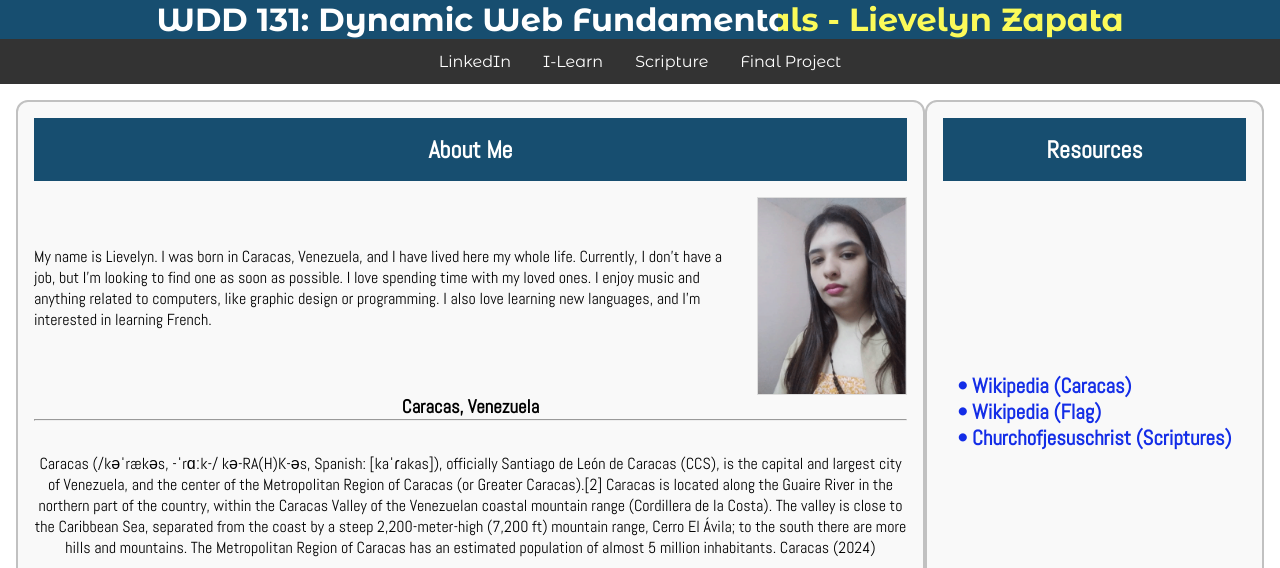
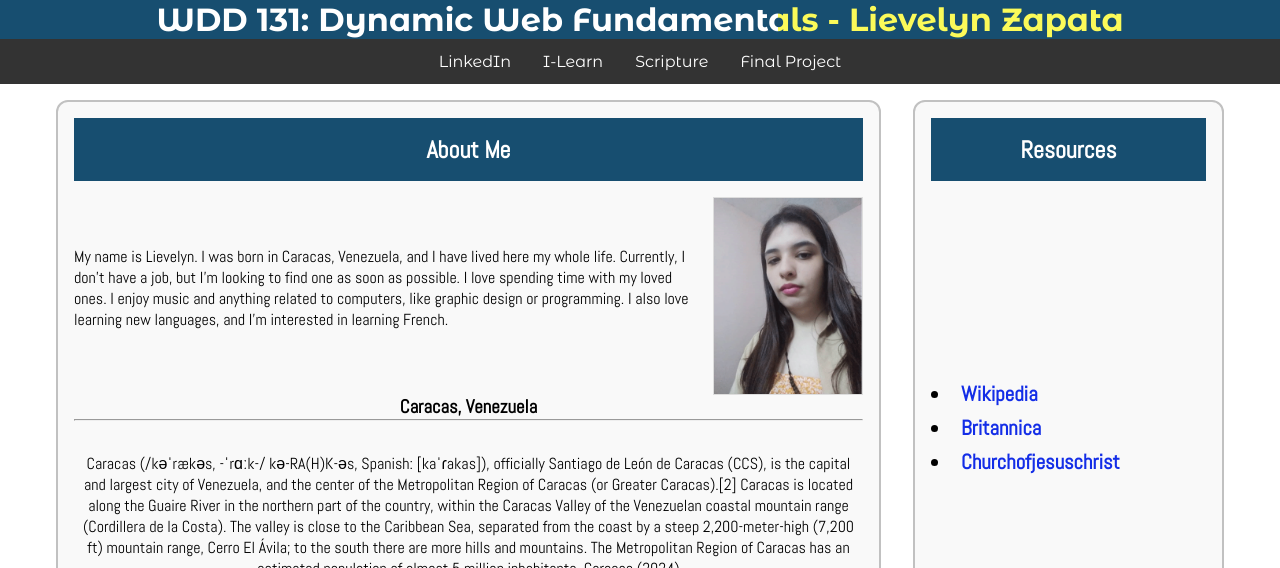
Before and after one commit to LivZas/wdd131, a plain HTML site: page index.html in a window 1280 px wide. Shown: the top 568 px of the page. Drawn offline with Linux system fonts and the light colour scheme.

Commit message:
Assignment 1

```diff
--- a/index.html
+++ b/index.html
@@ -41,11 +41,11 @@
             </div></section></div>
     <section class="card" id="resources">
                 <h2><strong>Resources</strong></h2>
-    <div class="resources-content">
-                <a href="https://en.wikipedia.org/w/index.php?title=Caracas&oldid=1244636638" title="Caracas"> • Wikipedia (Caracas)</a><br>
-                <a href="https://en.wikipedia.org/w/index.php?title=Flag_of_Venezuela&oldid=1248221623" title="Flag">• Wikipedia (Flag)</a><br>
-                <a href="https://www.churchofjesuschrist.org/study/scriptures" title="Scriptures">• Churchofjesuschrist (Scriptures)</a>
-            </div></section></div></main>
+    <div class="resources-content"><ul>
+                <li><a href="https://en.wikipedia.org/w/index.php?title=Caracas&oldid=1244636638" title="Caracas">Wikipedia</a></li>
+                <li><a href="https://www.britannica.com/topic/flag-of-Venezuela" title="Flag">Britannica</a></li>
+                <li><a href="https://www.churchofjesuschrist.org/study/scriptures" title="Scriptures">Churchofjesuschrist</a></li>
+            </ul></div></section></div></main>
     <footer>
                 <p>© <span id="currentyear"></span> 🔰 Lievelyn Zapata 🔰 Caracas</p>
                 <p id="lastModified"></p>
--- a/styles/base.css
+++ b/styles/base.css
@@ -2,6 +2,11 @@
     margin: 0;
     padding: 0;
     box-sizing: border-box;
+}
+
+main {
+    max-width: 1200px;
+    margin: 0 auto;
 }
 
 body {
@@ -65,6 +70,7 @@ nav a:hover {
     display: flex;
     justify-content: space-between;
     padding: 1rem;
+    gap: 2rem;
 }
 
 .left-section {
@@ -122,21 +128,40 @@ nav a:hover {
 
 #resources {
     flex: 1;
-    text-align: center;
+    text-align: auto;
 }
 
 .resources-content {
     display: inline-block;
-    text-align: left;
+    text-align: auto;
     margin-top: 12rem;
     font-size: 1.3rem;
+    margin-right: auto;
+}
+
+.resources-content ul {
+    list-style-type: disc;
+    padding-left: 20px;
+    margin: 0;
+}
+
+.resources-content li {
+    margin: 0.5rem 0;
+}
+
+.resources-content li a {
+    color: rgb(19, 45, 231);
+    text-decoration: none;
+    font-weight: bold;
+    padding-left: 10px;
+    text-indent: -5px;
 }
 
 #resources a {
     color: rgb(19, 45, 231);
     text-decoration: none;
     font-weight: bold;
-    margin: 0.5rem 0;
+    margin: 0rem;
 }
 
 #resources a:hover {
```
Also changed, not shown: images/venezuelan-flag.png.
